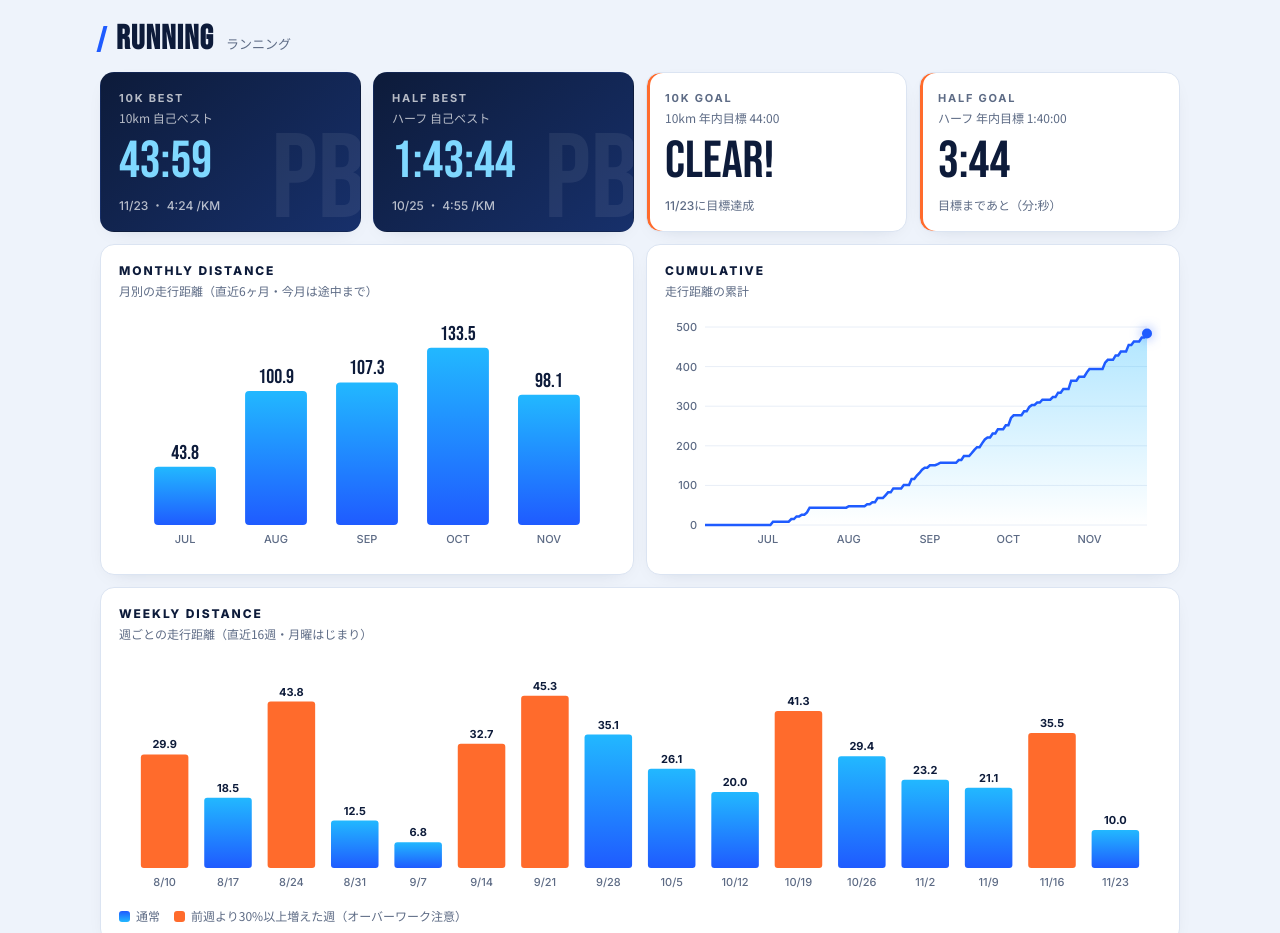
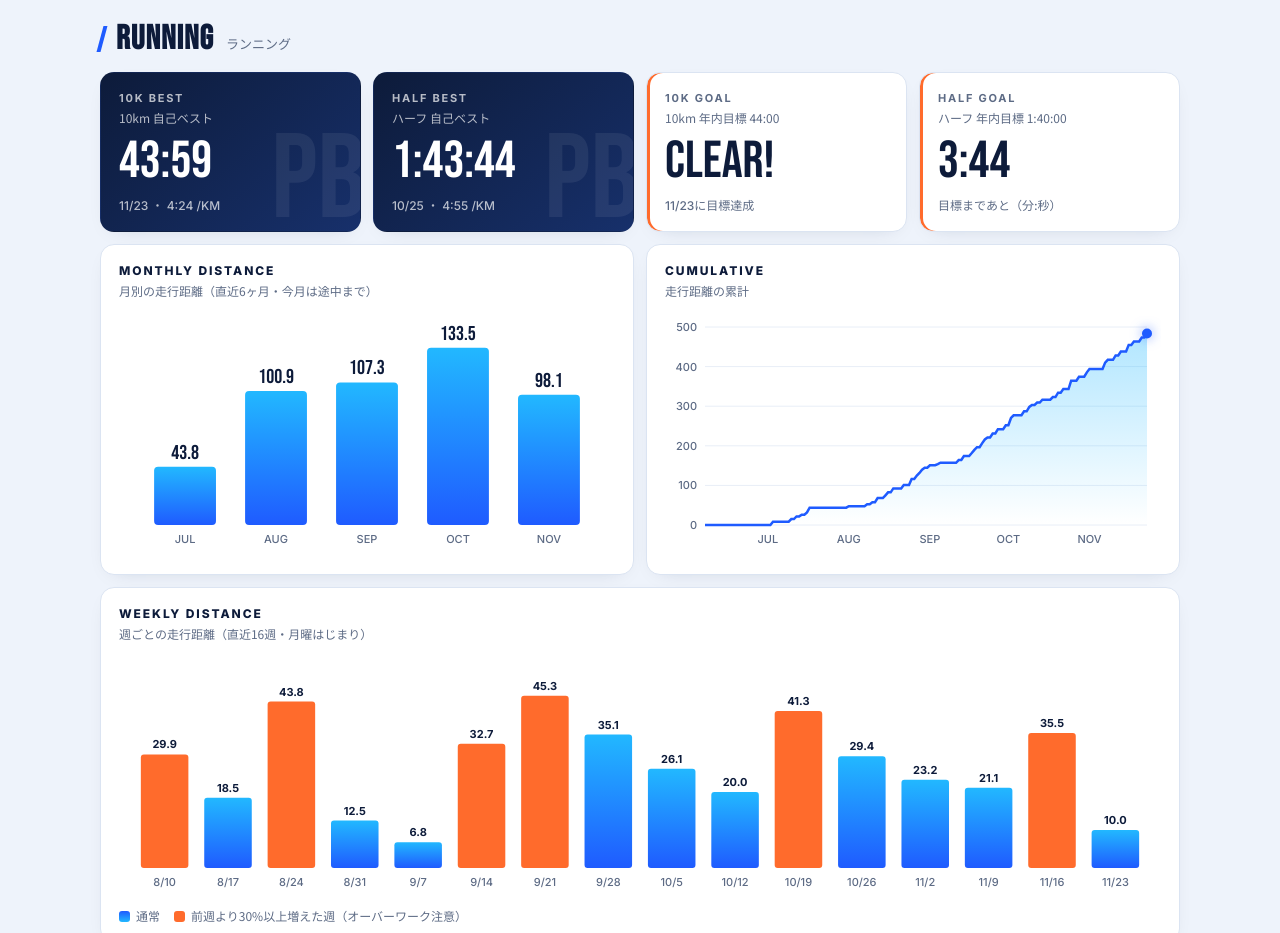
Before and after one commit to yuhei-h-9mm/workout-log, a plain HTML site: page index.html in a window 1280 px wide. Shown: the part 1140-2073 px from the top of the page. Drawn offline with nearby package versions, Linux system fonts and the light colour scheme.

Commit message:
ベストタイムの文字を白に
Co-Authored-By: Claude Opus 5.5 <noreply@anthropic.com>
Claude-Session: https://claude.ai/code/session_017aUikdCxmzkqxFawtXhNa3

```diff
--- a/index.html
+++ b/index.html
@@ -99,7 +99,7 @@ body { margin: 0; color: var(--fg); font-family: var(--jp); -webkit-font-smoothi
 .card .n { font-size: 12px; color: var(--muted); margin-top: 8px; font-family: var(--en); }
 .card.pb { background: linear-gradient(140deg, #0d1b3a 0%, #17306b 100%); border-color: transparent; color: #fff; }
 .card.pb .k, .card.pb .n, .card.pb .j { color: rgba(255,255,255,.7); }
-.card.pb .v { color: #7fd8ff; }
+.card.pb .v { color: #fff; }
 .card.pb::after { content: "PB"; position: absolute; right: -6px; bottom: -22px; font-family: var(--num); font-size: 120px; color: rgba(255,255,255,.07); }
 .card.accent-run { box-shadow: inset 3px 0 0 var(--run), 0 6px 20px -14px rgba(13,27,58,.25); }
 .card .k .j { display: block; margin: 4px 0 0; }
```
